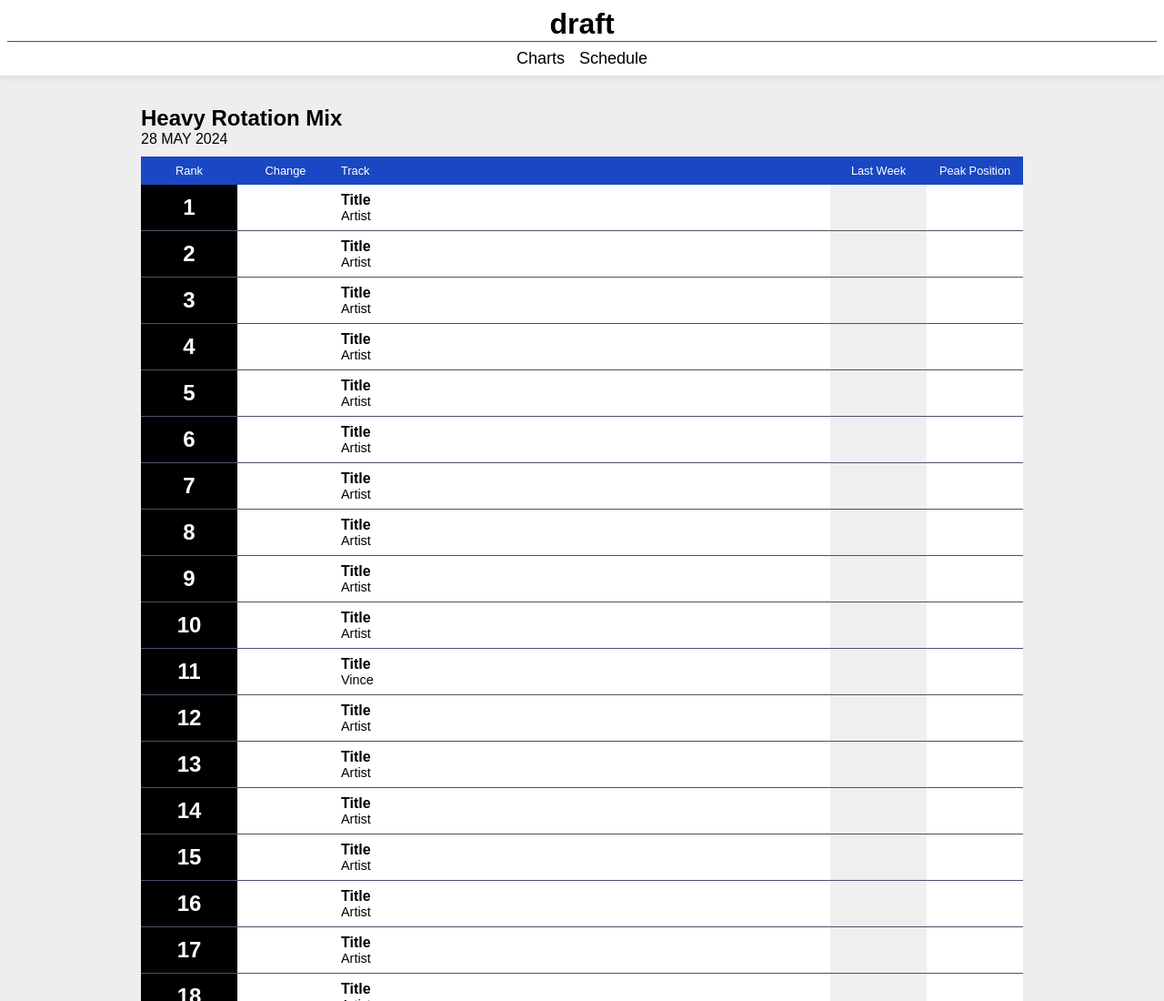
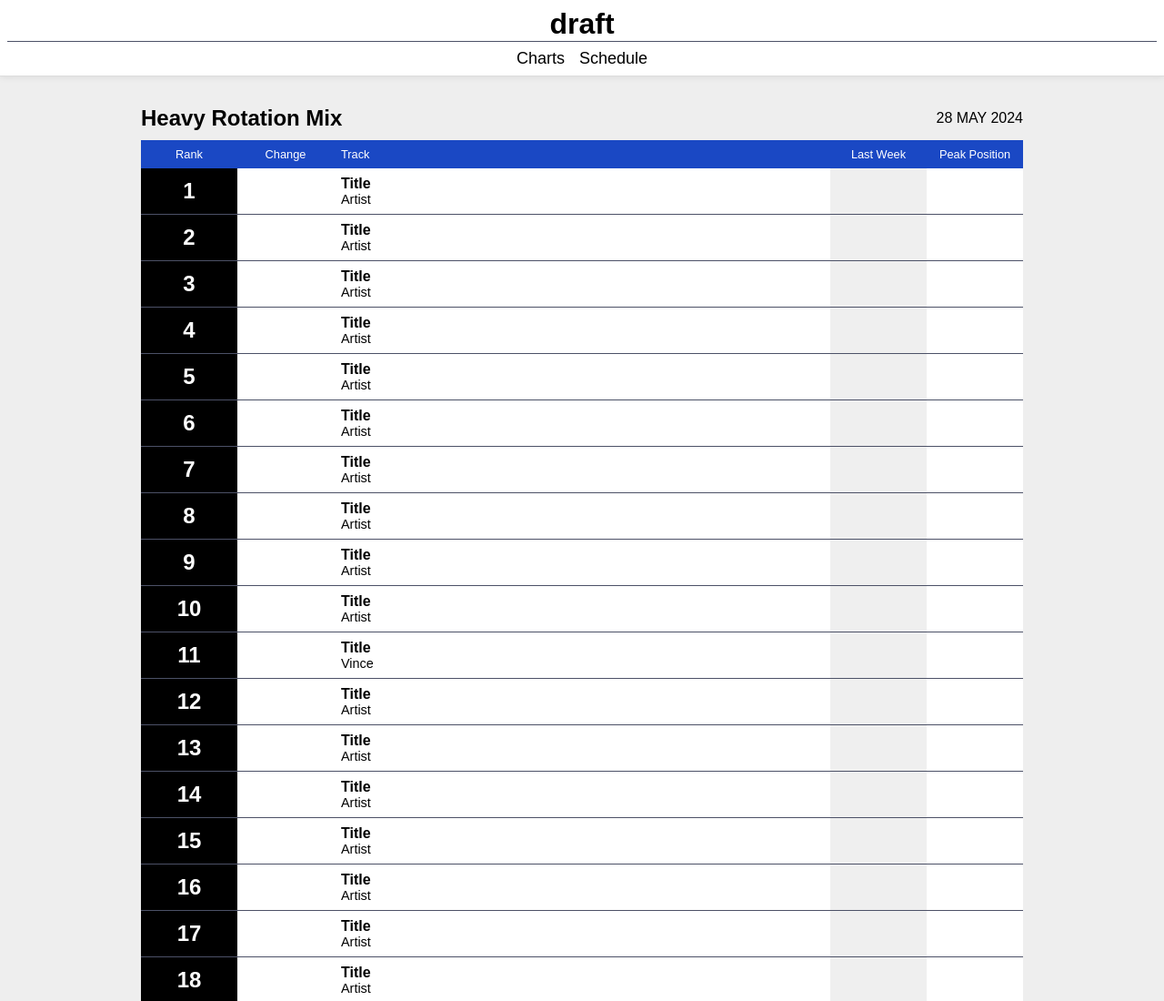
Before and after one commit to needarrest/music, a plain HTML site: page charts/heavy-rotation/index.html in a window 1280 px wide. Shown: the top 1100 px of the page at 91% size. Drawn offline with Linux system fonts and the light colour scheme.

Commit message:
style: add flex to chart title and date

```diff
--- a/css/style.css
+++ b/css/style.css
@@ -54,6 +54,12 @@ nav li {
 main {
     margin: 2em auto;
     max-width: 970px;
+}
+
+section.chart-header {
+    display: flex;
+    justify-content: space-between;
+    align-items: center;
 }
 
 section.chart-content {
```
